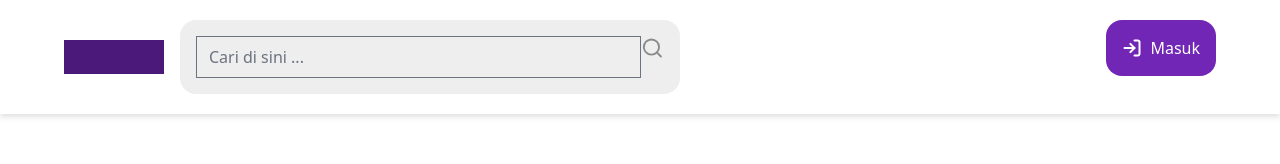
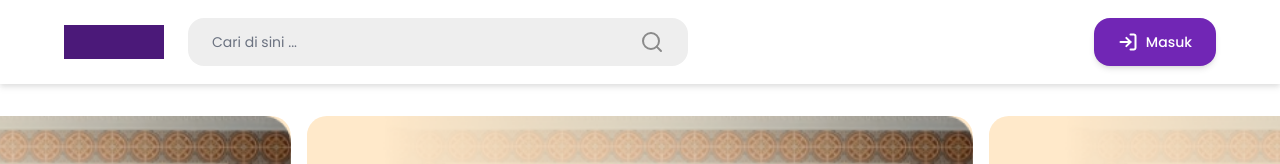
Before and after one commit to ErkiKadhafi/binar-final-project, a React (Create React App) app: page / in a window 1280 px wide. Shown: the top 164 px of the page. Built offline with nearby package versions, Linux system fonts and the light colour scheme.

Commit message:
fix component navbar

```diff
--- a/src/components/Navbar.js
+++ b/src/components/Navbar.js
@@ -1,65 +1,144 @@
-import React, {useState} from "react";
+import React, { useEffect, useState } from "react";
+import { useNavigate } from "react-router";
+import Button from "./Button";
 
 // prettier-ignore
-const Svglogoungu = () => (
-    <svg width="100" height="34" viewBox="0 0 100 34" fill="none" xmlns="http://www.w3.org/2000/svg">
+const Svglogoungu = ({className}) => (
+    <svg className={className} width="100" height="34" viewBox="0 0 100 34" fill="none" xmlns="http://www.w3.org/2000/svg">
         <rect width="100" height="34" fill="#4B1979"/>
     </svg>
 )
 // prettier-ignore
-const Svglup = () => (
-    <svg width="24" height="24" viewBox="0 0 24 24" fill="none" xmlns="http://www.w3.org/2000/svg">
-        <path d="M11 19C15.4183 19 19 15.4183 19 11C19 6.58172 15.4183 3 11 3C6.58172 3 3 6.58172 3 11C3 15.4183 6.58172 19 11 19Z" stroke="#8A8A8A" stroke-width="2" stroke-linecap="round" stroke-linejoin="round"/>
-        <path d="M20.9999 20.9999L16.6499 16.6499" stroke="#8A8A8A" stroke-width="2" stroke-linecap="round" stroke-linejoin="round"/>
+const Svglup = ({className}) => (
+    <svg className={className} width="24" height="24" viewBox="0 0 24 24" fill="none" xmlns="http://www.w3.org/2000/svg">
+        <path d="M11 19C15.4183 19 19 15.4183 19 11C19 6.58172 15.4183 3 11 3C6.58172 3 3 6.58172 3 11C3 15.4183 6.58172 19 11 19Z" stroke="#8A8A8A" strokeWidth="2" strokeLinecap="round" strokeLinejoin="round"/>
+        <path d="M20.9999 20.9999L16.6499 16.6499" stroke="#8A8A8A" strokeWidth="2" strokeLinecap="round" strokeLinejoin="round"/>
     </svg>
 )
 // prettier-ignore
 const Svgmasuk = () => (
     <svg width="20" height="20" viewBox="0 0 20 20" fill="none" xmlns="http://www.w3.org/2000/svg">
-        <path d="M8.33325 14.1666L12.4999 9.99992L8.33325 5.83325" stroke="white" stroke-width="2" stroke-linecap="round" stroke-linejoin="round"/>
-        <path d="M12.5 10H2.5" stroke="white" stroke-width="2" stroke-linecap="round" stroke-linejoin="round"/>
-        <path d="M12.5 2.5H15.8333C16.2754 2.5 16.6993 2.67559 17.0118 2.98816C17.3244 3.30072 17.5 3.72464 17.5 4.16667V15.8333C17.5 16.2754 17.3244 16.6993 17.0118 17.0118C16.6993 17.3244 16.2754 17.5 15.8333 17.5H12.5" stroke="white" stroke-width="2" stroke-linecap="round" stroke-linejoin="round"/>
+        <path d="M8.33325 14.1666L12.4999 9.99992L8.33325 5.83325" stroke="white" strokeWidth="2" strokeLinecap="round" strokeLinejoin="round"/>
+        <path d="M12.5 10H2.5" stroke="white" strokeWidth="2" strokeLinecap="round" strokeLinejoin="round"/>
+        <path d="M12.5 2.5H15.8333C16.2754 2.5 16.6993 2.67559 17.0118 2.98816C17.3244 3.30072 17.5 3.72464 17.5 4.16667V15.8333C17.5 16.2754 17.3244 16.6993 17.0118 17.0118C16.6993 17.3244 16.2754 17.5 15.8333 17.5H12.5" stroke="white" strokeWidth="2" strokeLinecap="round" strokeLinejoin="round"/>
+    </svg>
+)
+// prettier-ignore
+const SvgBurger = ({className}) => (
+  <svg className={className} width="24" height="24" viewBox="0 0 24 24" fill="none" xmlns="http://www.w3.org/2000/svg">
+    <path d="M3 18H21" stroke="#151515" strokeWidth="2" strokeLinecap="round" strokeLinejoin="round"/>
+    <path d="M3 12H21" stroke="#151515" strokeWidth="2" strokeLinecap="round" strokeLinejoin="round"/>
+    <path d="M3 6H21" stroke="#151515" strokeWidth="2" strokeLinecap="round" strokeLinejoin="round"/>
+  </svg>
+)
+// prettier-ignore
+const SvgX = ({className}) => (
+  <svg className={className} width="24" height="24" viewBox="0 0 24 24" fill="none" xmlns="http://www.w3.org/2000/svg">
+    <path d="M18 6L6 18" stroke="#222222" stroke-width="2" stroke-linecap="round" stroke-linejoin="round"/>
+    <path d="M6 6L18 18" stroke="#222222" stroke-width="2" stroke-linecap="round" stroke-linejoin="round"/>
   </svg>
 )
 
 function Navbar() {
+    const [sidebarOpen, setSidebarOpen] = useState(false);
+    const [transparentBackground, setTransparentBackground] = useState(true);
+    const router = useNavigate();
+
+    // change background nav when user change page
+    useEffect(() => {
+        if (window.scrollY >= 100) setTransparentBackground(false);
+        else setTransparentBackground(true);
+    }, [router]);
+
+    const changeBackgroundNav = () => {
+        // console.log(window.scrollY);
+        if (window.scrollY >= 100) setTransparentBackground(false);
+        else setTransparentBackground(true);
+    };
+    window.addEventListener("scroll", changeBackgroundNav);
+
     return (
-    // Start Navbar Dekstop
-
-    <div className=" bg-white w-full drop-shadow-md py-5 sticky top-0 z-10">
-      <div className="container-big flex">
-        <div className="nav-left flex items-center ">
-          <Svglogoungu />
-          {/* <img src="/logoungu.svg"></img> */}
-          <div className="form-search bg-[#EEEEEE] flex ml-4 p-4 rounded-2xl w-[500px]">
-            {/* <button className="text-md bg-transparent w-full">
-              <p className="text-[#8A8A8A] flex ml-4 my-auto ">
-                Cari di sini ...
-              </p>
-            </button> */}
+        <>
+            {/* ======== START ::: navbar ======== */}
+            <div
+                className={`${
+                    transparentBackground
+                        ? "bg-transparent top-6"
+                        : "bg-white top-0"
+                } transition-all md:bg-white w-full md:drop-shadow-md py-[18px] fixed  md:sticky md:top-0 z-30`}
+            >
+                <div className="container-big flex font-poppins">
+                    <div className="flex items-center w-full">
+                        {/* ======== show on desktop ======== */}
+                        <Svglogoungu className="hidden md:block" />
+                        {/* ======== show on mobile ======== */}
+                        <button
+                            onClick={() => setSidebarOpen(true)}
+                            type="button"
+                            className="md:hidden bg-white p-3 rounded-2xl"
+                        >
+                            <SvgBurger />
+                        </button>
+                        <div className="relative w-full md:max-w-[500px] ml-4 md:mx-6 ">
                             <input
-              className="text-md bg-transparent w-full outline-none"
+                                type="text"
+                                className={`${
+                                    transparentBackground
+                                        ? "border-none"
+                                        : "border border-neutral-neutral02"
+                                } md:border-none text-sm w-full rounded-2xl  md:bg-[#EEEEEE] py-[14px] pl-6 pr-8`}
                                 placeholder="Cari di sini ..."
                             />
-            <Svglup />
-            {/* <img src="/lup.svg"></img> */}
+                            <Svglup className="absolute top-1/2 right-6 -translate-y-1/2 " />
                         </div>
                     </div>
-        <div className="nav-right ml-auto">
-          <button className="bg-[#7126B5] text-white p-4 rounded-2xl flex items-center ">
+                    <div className="hidden md:block ml-auto">
+                        <Button className="py-[14px] px-4">
                             <Svgmasuk />
-            {/* <img src="/masuk.svg"></img> */}
-            <p className="ml-2 my-auto ">Masuk</p>
-          </button>
+                            <span className="ml-2 my-auto ">Masuk</span>
+                        </Button>
                     </div>
                 </div>
             </div>
-
-    // End of Navbar Dekstop
-
-    // Start Side Bar
-
-    // End of Side Bar
+            {/* ======== END ::: navbar ======== */}
+            {/* ======== START ::: sidebar ======== */}
+            <div
+                className={`${
+                    sidebarOpen ? "visible opacity-1" : "invisible opacity-0"
+                } fixed md:hidden w-full h-full left-0 top-0 bottom-0 right-0 flex justify-start z-40 transition-all duration-300`}
+            >
+                {/* ======== overlay black modal ======== */}
+                <div className="bg-black opacity-60 absolute w-full h-full left-0 right-0 top-0 bottom-0" />
+                {/* ======== actual sidebar ======== */}
+                <div
+                    className={`${
+                        sidebarOpen ? "translate-x-0" : "-translate-x-full"
+                    } transition-all duration-500 font-poppins bg-white h-full w-1/2 z-50 py-[34px] pl-4 pr-6`}
+                >
+                    <div className="flex items-center justify-between mb-[18px]">
+                        <h1 className="font-bold">Second Hand</h1>
+                        <button
+                            type="button"
+                            onClick={() => setSidebarOpen(false)}
+                        >
+                            <SvgX />
+                        </button>
+                    </div>
+                    <div>
+                        {/* <Button className="py-[14px] px-4">
+                            <Svgmasuk />
+                            <span className="ml-2 my-auto ">Masuk</span>
+                        </Button> */}
+                        <div className="flex flex-col space-y-4">
+                            <a className="font-medium">Notifikasi</a>
+                            <a className="font-medium">Daftar Jual</a>
+                            <a className="font-medium">Akun Saya</a>
+                        </div>
+                    </div>
+                </div>
+            </div>
+            {/* ======== END ::: sidebar ======== */}
+        </>
     );
 }
 
--- a/src/pages/Home.js
+++ b/src/pages/Home.js
@@ -13,7 +13,7 @@
 const Home = () => {
     return (
         <>
-            <section className="font-poppins pb-5 pt-118px md:pt-116px bg-gradientLimegreen sm:bg-white">
+            <section className="font-poppins pb-5 pt-[118px] md:pt-8 bg-gradientLimegreen sm:bg-white">
                 {/* ======== banner slides ======== */}
                 <div className="container-banner mb-10">
                     <Swiper
```
Lines whose indentation alone changed are shown as unchanged.
